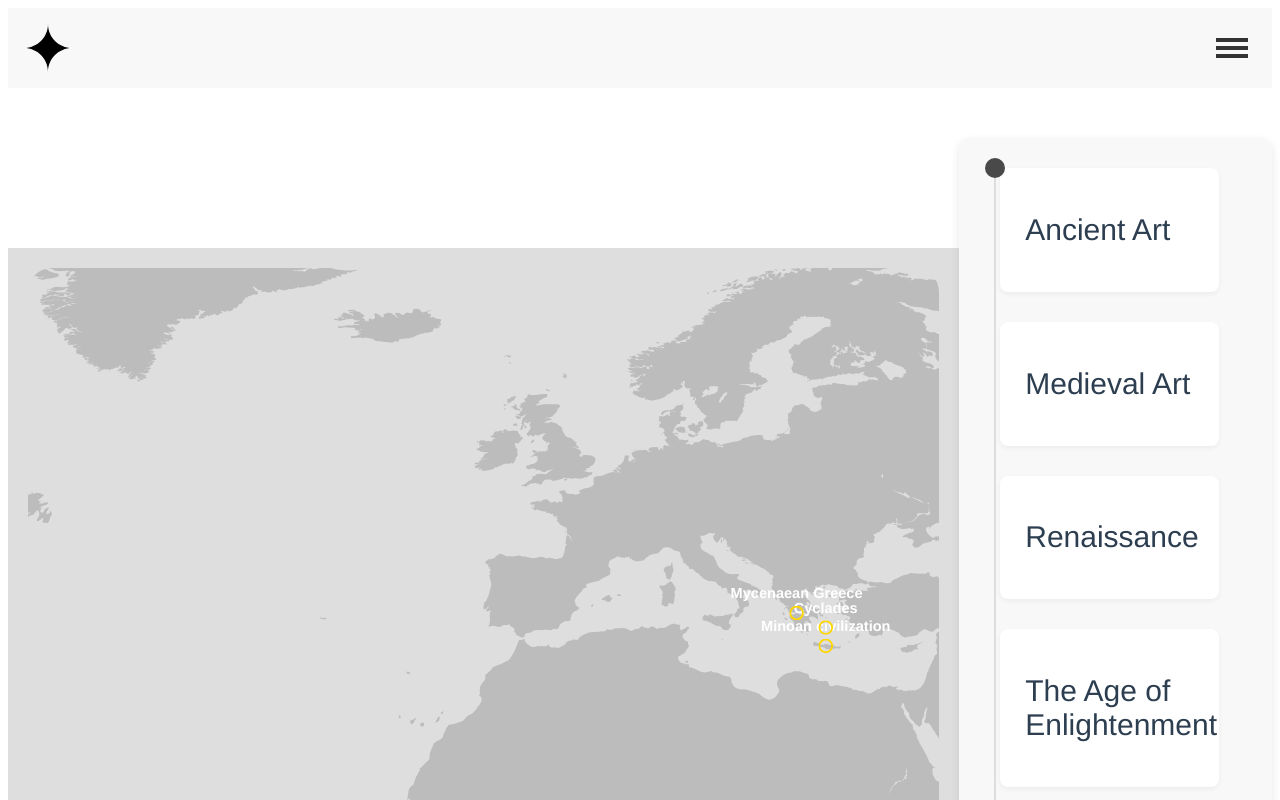
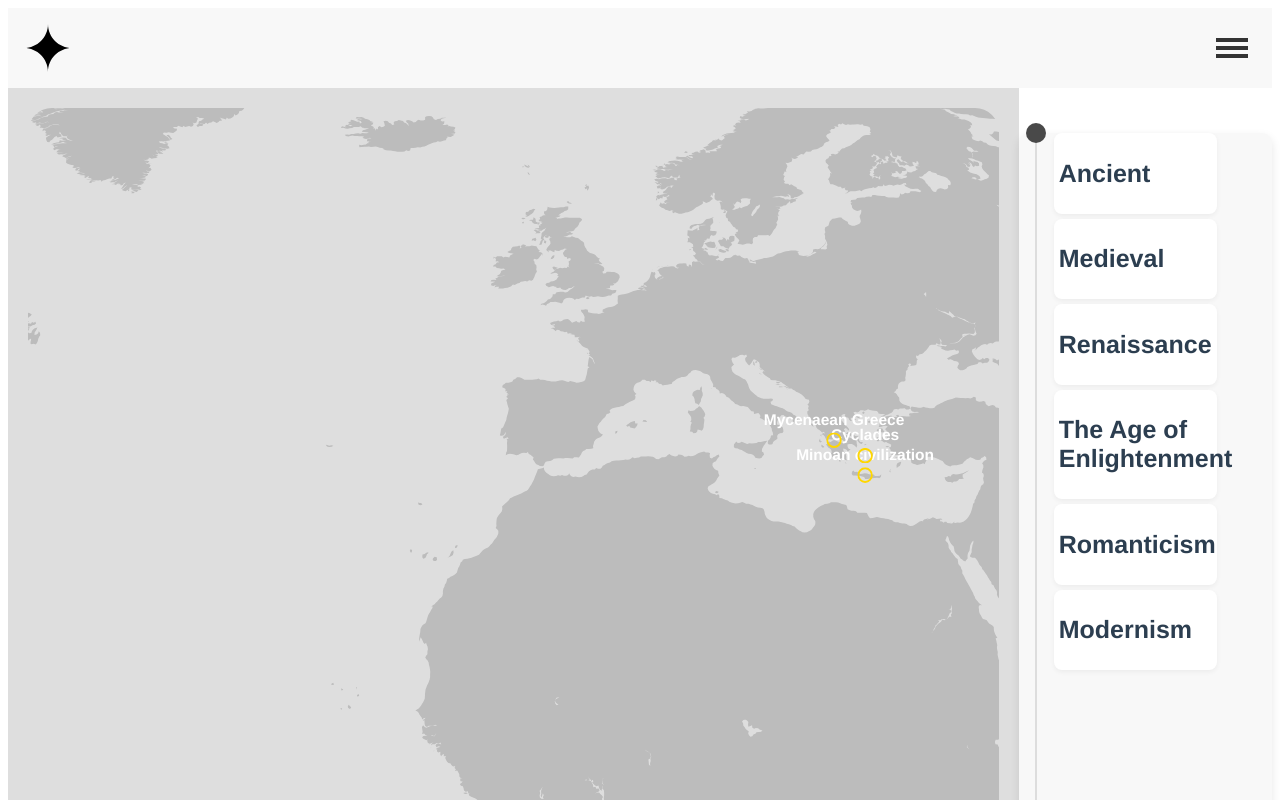
Before and after one commit to seryozhaokhta/art-timeline, a Vue app: page / in a window 1280 px wide. Shown: the top 800 px of the page. Built offline with nearby package versions, Linux system fonts and the light colour scheme.

Commit message:
refactoring

```diff
--- a/src/components/ArtTimeline.vue
+++ b/src/components/ArtTimeline.vue
@@ -172,8 +172,8 @@ export default {
     display: flex;
     align-items: flex-start;
     max-width: 20%;
-    margin: 50px auto;
-    padding: 30px;
+    /* margin: 50px auto; */
+    /* padding: 30px; */
     background-color: #f8f8f8;
     border-radius: 10px;
     box-shadow: 0 4px 10px rgba(0, 0, 0, 0.1);
@@ -188,15 +188,14 @@ export default {
 
 .epoch {
     width: 100%;
-    margin-bottom: 30px;
+    margin-bottom: 5px;
     display: flex;
 }
 
 .epoch-content {
     background-color: #fff;
-    padding: 20px 25px;
+    padding: 5px 5px;
     border-radius: 8px;
-    height: auto;
     box-shadow: 0 2px 5px rgba(0, 0, 0, 0.05);
     width: 70%;
 }
@@ -206,9 +205,9 @@ export default {
 }
 
 h2 {
-    font-size: 30px;
+    font-size: 25px;
     font-style: normal;
-    font-weight: 100;
+    font-weight: bold;
     cursor: pointer;
     transition: background-color 0.3s ease;
 }
--- a/src/components/MapApp.vue
+++ b/src/components/MapApp.vue
@@ -43,17 +43,17 @@ export default {
     justify-content: center;
     align-items: center;
     width: 100%;
-    height: 100%;
+    height: max-content;
     padding: 20px;
     background-color: rgba(0, 0, 0, 0.13);
-    position: relative;
+    position: relaative;
 }
 
 .map-mask {
     width: 100%;
     height: 100vh;
     overflow: hidden;
-    position: relative;
+
     border-radius: 24px;
     justify-content: center;
     align-items: center;
--- a/src/components/VerticalSlider.vue
+++ b/src/components/VerticalSlider.vue
@@ -15,6 +15,8 @@ export default {
         return {
             thumbTop: 0,
             dragging: false,
+            lastPosition: 0, // Новая переменная для хранения последней позиции
+            throttleTimeout: null // Переменная для хранения таймаута
         };
     },
     methods: {
@@ -28,17 +30,28 @@ export default {
             this.dragging = false;
             document.removeEventListener('touchmove', this.moveSlider);
             document.removeEventListener('mousemove', this.moveSlider);
-
-            // Ваш код для плавного перемещения кружка к центру выбранной эпохи
         },
         moveSlider(event) {
             if (!this.dragging) return;
+
             const { top, height } = this.$el.getBoundingClientRect();
             let newY = event.clientY - top || (event.touches ? event.touches[0].clientY - top : event.clientY - top);
             newY = Math.max(0, Math.min(newY, height));
             this.thumbTop = newY;
-            this.$emit('positionChange', 100 - (newY / height) * 100);
-        },
+
+            const position = 100 - (newY / height) * 100;
+
+            // Ограничиваем частоту обновлений позиции
+            if (!this.throttleTimeout) {
+                this.throttleTimeout = setTimeout(() => {
+                    this.$emit('positionChange', position);
+                    this.throttleTimeout = null;
+                }, 100); // Обновляем позицию каждые 100 мс
+            }
+
+            // Обновляем последнюю позицию
+            this.lastPosition = position;
+        }
     },
 };
 </script>
@@ -46,8 +59,8 @@ export default {
 <style scoped>
 .slider-container {
     position: relative;
-    height: 1000px;
-    width: 20px;
+    height: 750px;
+    width: 40px;
     margin: 0 auto;
     user-select: none;
 }
@@ -72,5 +85,6 @@ export default {
     border-radius: 50%;
     cursor: grab;
     user-select: none;
+    transition: top 0.15s ease;
 }
 </style>
--- a/src/data/art-periodization.json
+++ b/src/data/art-periodization.json
@@ -2,7 +2,7 @@
   "Western-European-art-periodization": [
     {
       "id": "epoch1",
-      "epoch": "Ancient Art",
+      "epoch": "Ancient",
       "expandable": true,
       "expanded": false,
       "subItems": [
@@ -53,7 +53,7 @@
     },
     {
       "id": "epoch2",
-      "epoch": "Medieval Art",
+      "epoch": "Medieval",
       "expandable": true,
       "expanded": false,
       "subItems": [
```
